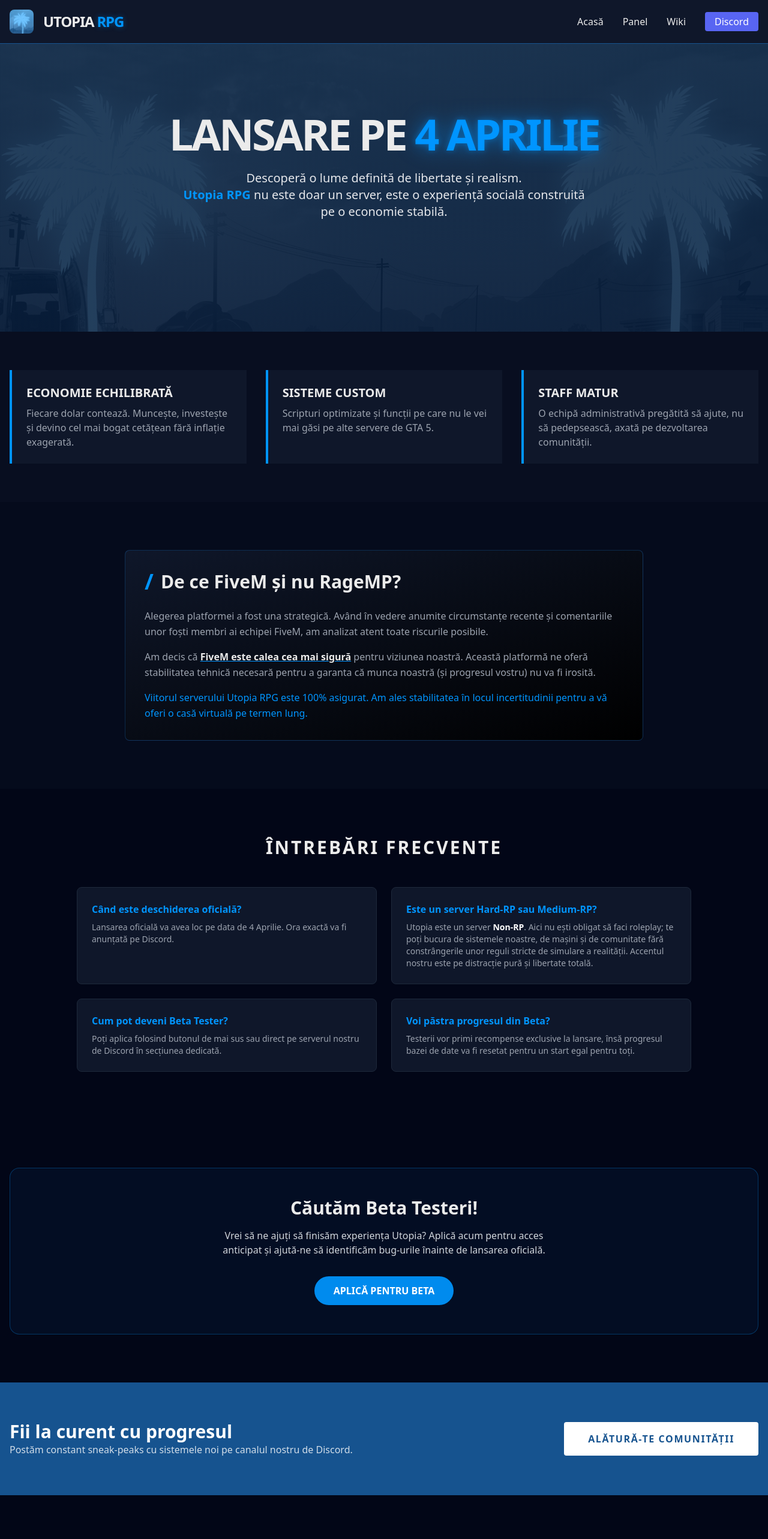
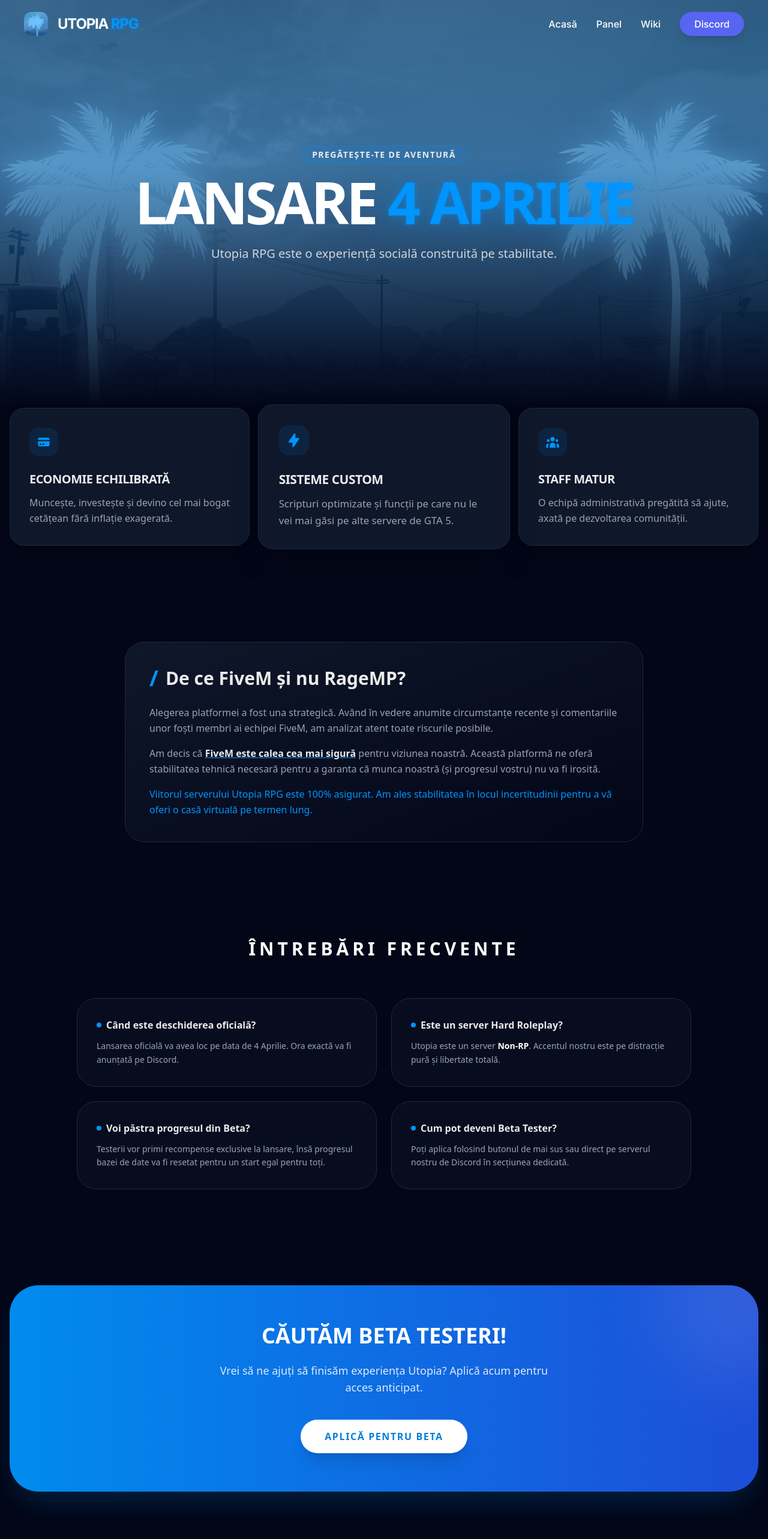
Before and after one commit to nvstre/utopia-site, an Angular app: page / in a window 1280 px wide. Shown: the top 2566 px of the page at 60% size. Before the commit the page ends 2493 px from the top, so only its background shows below. Built offline with nearby package versions, Linux system fonts and the light colour scheme.

Commit message:
feat: enhance home component with scroll detection and mobile menu toggle

```diff
--- a/src/app/pages/home/home.component.html
+++ b/src/app/pages/home/home.component.html
@@ -1,67 +1,105 @@
-<header class="bg-slate-900 border-b border-gta-blue-800 p-4 sticky top-0 z-50">
-    <div class="container mx-auto flex justify-between items-center">
-      <div class="flex items-center gap-4">
-        <img src="images/logo_utopia.png" alt="Logo Utopia" class="h-10 w-10 object-contain rounded-lg">
-        <span class="text-2xl font-bold text-gta-text tracking-tighter">UTOPIA <span class="text-gta-blue-500">RPG</span></span>
+<header
+  [ngClass]="isScrolled ? 'bg-slate-900/90 backdrop-blur-md border-slate-800/50 p-4' : 'bg-transparent border-transparent p-6'"
+  class="fixed top-0 left-0 right-0 z-[100] transition-all duration-300 border-b p-4 h-20 flex items-center">
+
+  <div class="container mx-auto flex justify-between items-center px-4">
+    <div class="flex items-center gap-4 group cursor-pointer">
+      <img src="images/logo_utopia.png" alt="Logo" class="h-10 w-10 object-contain rounded-xl transition-transform group-hover:scale-110">
+      <span class="text-2xl font-bold text-white tracking-tighter">UTOPIA <span class="text-gta-blue-500">RPG</span></span>
     </div>
 
-      <nav class="hidden md:flex gap-8 mt-1 text-gta-text font-medium">
-        <a routerLink="/" class="hover:text-gta-blue-500 transition">Acasă</a>
-        <a href="#" class="hover:text-gta-blue-500 transition">Panel</a>
-        <a href="#" class="hover:text-gta-blue-500 transition">Wiki</a>
-        <a routerLink="discord" class="hover:text-white/80 transition bg-[#5865F2] px-4 py-1 -mt-1 rounded text-white">Discord</a>
+    <nav class="hidden md:flex items-center gap-8 text-white font-medium">
+      <a routerLink="/" class="hover:text-gta-blue-400 transition-colors">Acasă</a>
+      <a href="#" class="hover:text-gta-blue-400 transition-colors">Panel</a>
+      <a href="#" class="hover:text-gta-blue-400 transition-colors">Wiki</a>
+      <a routerLink="discord" class="bg-[#5865F2] hover:bg-[#4752C4] px-6 py-2 rounded-full text-white transition-all shadow-lg active:scale-95">
+        Discord
+      </a>
     </nav>
+
+    <button (click)="toggleMobileMenu()" class="md:hidden text-white p-2 absolute right-7 z-[999]">
+      <svg *ngIf="!isMobileMenuOpen" class="w-8 h-8" fill="none" stroke="currentColor" viewBox="0 0 24 24">
+        <path stroke-linecap="round" stroke-linejoin="round" stroke-width="2" d="M4 6h16M4 12h16m-7 6h7"></path>
+      </svg>
+      <svg *ngIf="isMobileMenuOpen" class="w-8 h-8" fill="none" stroke="currentColor" viewBox="0 0 24 24">
+        <path stroke-linecap="round" stroke-linejoin="round" stroke-width="2" d="M6 18L18 6M6 6l12 12"></path>
+      </svg>
+    </button>
+  </div>
+
+  <div
+    class="fixed inset-0 bg-slate-950 z-[105] flex flex-col items-center justify-center gap-10 transition-all duration-500 md:hidden"
+    [ngClass]="isMobileMenuOpen ? 'translate-y-0 opacity-100' : '-translate-y-full opacity-0 pointer-events-none'">
+
+    <div class="flex flex-col items-center gap-8">
+        <a (click)="closeMenu()" routerLink="/" class="text-white text-3xl font-bold uppercase tracking-wide hover:text-gta-blue-500 transition-colors">Acasă</a>
+        <a (click)="closeMenu()" href="#" class="text-white text-3xl font-bold uppercase tracking-wide hover:text-gta-blue-500 transition-colors">Panel</a>
+        <a (click)="closeMenu()" href="#" class="text-white text-3xl font-bold uppercase tracking-wide hover:text-gta-blue-500 transition-colors">Wiki</a>
+    </div>
+
+    <a (click)="closeMenu()" routerLink="discord" class="bg-[#5865F2] text-white px-14 py-5 rounded-full text-xl font-extrabold shadow-2xl shadow-blue-500/40 transform active:scale-95 transition-transform">
+      JOIN DISCORD
+    </a>
   </div>
 </header>
 
-  <main class="bg-slate-950 text-gta-text min-h-screen">
+<main class="bg-slate-950 text-gta-text min-h-screen font-sans">
 
-    <section class="relative h-[60vh] flex items-center justify-center overflow-hidden">
-
+  <section class="relative h-[85vh] flex items-center justify-center overflow-hidden">
     <div class="absolute inset-0 z-0">
       <div
-          class="w-full h-full bg-cover bg-center bg-fixed bg-no-repeat"
-          style="background-image: linear-gradient(rgba(2, 6, 23, 0.7), rgba(2, 6, 23, 0.7)), url('images/background_utopia.png');">
+        class="w-full h-full bg-cover bg-center bg-no-repeat"
+        style="background-image:
+          linear-gradient(to bottom, rgba(2, 6, 23, 0.4), rgba(2, 6, 23, 0)),
+          linear-gradient(to top, #020617 0%, rgba(2, 6, 23, 0) 60%),
+          url('images/background_utopia.png');">
       </div>
     </div>
 
     <div class="relative z-10 text-center px-4">
-        <h1 class="text-5xl md:text-7xl font-extrabold mb-6 uppercase tracking-tighter text-gta-text">
-          Lansare pe <span class="text-gta-blue-500 drop-shadow-[0_0_15px_rgba(0,149,255,0.5)]">4 Aprilie</span>
+      <div class="inline-block px-4 py-1 mb-4 border border-gta-blue-500/30 bg-gta-blue-500/10 backdrop-blur-sm rounded-full text-gta-blue-400 text-sm font-bold tracking-widest uppercase">
+        Pregătește-te de aventură
+      </div>
+      <h1 class="text-6xl md:text-8xl font-black mb-6 uppercase tracking-tighter text-white">
+        Lansare <span class="text-gta-blue-500 drop-shadow-[0_0_25px_rgba(0,149,255,0.4)]">4 Aprilie</span>
       </h1>
-        <p class="max-w-2xl mx-auto text-gray-200 text-lg md:text-xl font-light leading-relaxed">
-          Descoperă o lume definită de libertate și realism. <br class="hidden md:block">
-          <span class="font-semibold text-gta-blue-500">Utopia RPG</span> nu este doar un server, este o experiență socială construită pe o economie stabilă.
+      <p class="max-w-2xl mx-auto text-gray-300 text-lg md:text-xl font-light">
+        Utopia RPG este o experiență socială construită pe stabilitate.
       </p>
+    </div>
+  </section>
 
-        <div class="mt-12 animate-bounce">
-            <svg class="w-6 h-6 mx-auto text-gta-blue-500" fill="none" stroke="currentColor" viewBox="0 0 24 24">
-                <path stroke-linecap="round" stroke-linejoin="round" stroke-width="2" d="Track 19 9l-7 7-7-7"></path>
-            </svg>
+  <section class="py-20 -mt-20 relative z-20">
+    <div class="container mx-auto grid md:grid-cols-3 gap-6 px-4">
+      <div class="p-8 rounded-3xl bg-slate-900 border border-slate-800 shadow-2xl hover:border-gta-blue-500/50 transition-all group">
+        <div class="w-12 h-12 bg-gta-blue-500/10 rounded-2xl flex items-center justify-center mb-6 text-gta-blue-500 group-hover:scale-110 transition">
+          <svg class="w-6 h-6" fill="currentColor" viewBox="0 0 20 20"><path d="M4 4a2 2 0 00-2 2v1h16V6a2 2 0 00-2-2H4z"></path><path fill-rule="evenodd" d="M18 9H2v5a2 2 0 002 2h12a2 2 0 002-2V9zM4 13a1 1 0 011-1h1a1 1 0 110 2H5a1 1 0 01-1-1zm5-1a1 1 0 100 2h1a1 1 0 100-2H9z" clip-rule="evenodd"></path></svg>
+        </div>
+        <h3 class="text-xl font-bold mb-3 uppercase tracking-tight">Economie Echilibrată</h3>
+        <p class="text-gray-400 leading-relaxed">Muncește, investește și devino cel mai bogat cetățean fără inflație exagerată.</p>
+      </div>
+
+      <div class="p-8 rounded-3xl bg-slate-900 border border-slate-800 shadow-2xl hover:border-gta-blue-500/50 transition-all group scale-105 bg-gradient-to-b from-slate-900 to-slate-900/50">
+        <div class="w-12 h-12 bg-gta-blue-500/10 rounded-2xl flex items-center justify-center mb-6 text-gta-blue-500 group-hover:scale-110 transition">
+          <svg class="w-6 h-6" fill="currentColor" viewBox="0 0 20 20"><path fill-rule="evenodd" d="M11.3 1.046A1 1 0 0112 2v5h4a1 1 0 01.82 1.573l-7 10A1 1 0 018 18v-5H4a1 1 0 01-.82-1.573l7-10a1 1 0 011.12-.38z" clip-rule="evenodd"></path></svg>
+        </div>
+        <h3 class="text-xl font-bold mb-3 uppercase tracking-tight">Sisteme Custom</h3>
+        <p class="text-gray-400 leading-relaxed">Scripturi optimizate și funcții pe care nu le vei mai găsi pe alte servere de GTA 5.</p>
+      </div>
+
+      <div class="p-8 rounded-3xl bg-slate-900 border border-slate-800 shadow-2xl hover:border-gta-blue-500/50 transition-all group">
+        <div class="w-12 h-12 bg-gta-blue-500/10 rounded-2xl flex items-center justify-center mb-6 text-gta-blue-500 group-hover:scale-110 transition">
+          <svg class="w-6 h-6" fill="currentColor" viewBox="0 0 20 20"><path d="M13 6a3 3 0 11-6 0 3 3 0 016 0zM18 8a2 2 0 11-4 0 2 2 0 014 0zM14 15a4 4 0 00-8 0v3h8v-3zM6 8a2 2 0 11-4 0 2 2 0 014 0zM16 18v-3a5.972 5.972 0 00-.75-2.906A3.005 3.005 0 0119 15v3h-3zM4.75 12.094A5.973 5.973 0 004 15v3H1v-3a3.005 3.005 0 013.75-2.906z"></path></svg>
+        </div>
+        <h3 class="text-xl font-bold mb-3 uppercase tracking-tight">Staff Matur</h3>
+        <p class="text-gray-400 leading-relaxed">O echipă administrativă pregătită să ajute, axată pe dezvoltarea comunității.</p>
       </div>
     </div>
   </section>
 
-    <section class="py-16 bg-slate-900/50">
-      <div class="container mx-auto grid md:grid-cols-3 gap-8 px-4">
-        <div class="p-6 border-l-4 border-gta-blue-500 bg-slate-900">
-          <h3 class="text-xl font-bold mb-2 uppercase">Economie Echilibrată</h3>
-          <p class="text-gray-400">Fiecare dolar contează. Muncește, investește și devino cel mai bogat cetățean fără inflație exagerată.</p>
-        </div>
-        <div class="p-6 border-l-4 border-gta-blue-500 bg-slate-900">
-          <h3 class="text-xl font-bold mb-2 uppercase">Sisteme Custom</h3>
-          <p class="text-gray-400">Scripturi optimizate și funcții pe care nu le vei mai găsi pe alte servere de GTA 5.</p>
-        </div>
-        <div class="p-6 border-l-4 border-gta-blue-500 bg-slate-900">
-          <h3 class="text-xl font-bold mb-2 uppercase">Staff Matur</h3>
-          <p class="text-gray-400">O echipă administrativă pregătită să ajute, nu să pedepsească, axată pe dezvoltarea comunității.</p>
-        </div>
-      </div>
-    </section>
-
-    <section class="py-20 bg-slate-900/30">
+  <section class="py-20 bg-slate-950">
     <div class="container mx-auto px-4 max-w-4xl">
-        <div class="border border-gta-blue-800/50 p-8 rounded-lg bg-gradient-to-br from-slate-900 to-black">
+      <div class="border border-slate-800 p-10 rounded-[2rem] bg-gradient-to-br from-slate-900 to-slate-950 shadow-inner">
         <h2 class="text-3xl font-bold mb-6 flex items-center gap-3">
           <span class="text-gta-blue-500 text-4xl">/</span> De ce FiveM și nu RageMP?
         </h2>
@@ -81,53 +119,78 @@
   </section>
 
   <section class="py-20 container mx-auto px-4">
-      <h2 class="text-3xl font-bold text-center mb-12 uppercase tracking-widest">Întrebări Frecvente</h2>
+    <h2 class="text-3xl font-bold text-center mb-16 uppercase tracking-[0.2em] text-white">Întrebări Frecvente</h2>
 
     <div class="grid md:grid-cols-2 gap-6 max-w-5xl mx-auto">
-        <div class="bg-slate-900 p-6 rounded-lg border border-slate-800 hover:border-gta-blue-500/50 transition">
-          <h4 class="text-gta-blue-500 font-bold mb-2">Când este deschiderea oficială?</h4>
-          <p class="text-gray-400 text-sm">Lansarea oficială va avea loc pe data de 4 Aprilie. Ora exactă va fi anunțată pe Discord.</p>
+      <div class="bg-slate-900/40 p-8 rounded-[2rem] border border-slate-800 hover:border-gta-blue-500/30 transition-all">
+        <h4 class="text-gta-blue-400 font-bold mb-3 flex items-center gap-2">
+          <span class="w-2 h-2 bg-gta-blue-500 rounded-full"></span>
+          Când este deschiderea oficială?
+        </h4>
+        <p class="text-gray-400 text-sm leading-relaxed">Lansarea oficială va avea loc pe data de 4 Aprilie. Ora exactă va fi anunțată pe Discord.</p>
       </div>
 
-        <div class="bg-slate-900 p-6 rounded-lg border border-slate-800 hover:border-gta-blue-500/50 transition">
-          <h4 class="text-gta-blue-500 font-bold mb-2">Este un server Hard-RP sau Medium-RP?</h4>
-          <p class="text-gray-400 text-sm">
-            Utopia este un server <span class="text-white font-semibold">Non-RP</span>. Aici nu ești obligat să faci roleplay; te poți bucura de sistemele noastre, de mașini și de comunitate fără constrângerile unor reguli stricte de simulare a realității. Accentul nostru este pe distracție pură și libertate totală.
+      <div class="bg-slate-900/40 p-8 rounded-[2rem] border border-slate-800 hover:border-gta-blue-500/30 transition-all">
+        <h4 class="text-gta-blue-400 font-bold mb-3 flex items-center gap-2">
+          <span class="w-2 h-2 bg-gta-blue-500 rounded-full"></span>
+          Este un server Hard Roleplay?
+        </h4>
+        <p class="text-gray-400 text-sm leading-relaxed">
+          Utopia este un server <span class="text-white font-semibold">Non-RP</span>. Accentul nostru este pe distracție pură și libertate totală.
         </p>
       </div>
 
-        <div class="bg-slate-900 p-6 rounded-lg border border-slate-800 hover:border-gta-blue-500/50 transition">
-          <h4 class="text-gta-blue-500 font-bold mb-2">Cum pot deveni Beta Tester?</h4>
-          <p class="text-gray-400 text-sm">Poți aplica folosind butonul de mai sus sau direct pe serverul nostru de Discord în secțiunea dedicată.</p>
+      <div class="bg-slate-900/40 p-8 rounded-[2rem] border border-slate-800 hover:border-gta-blue-500/30 transition-all">
+        <h4 class="text-gta-blue-400 font-bold mb-3 flex items-center gap-2">
+          <span class="w-2 h-2 bg-gta-blue-500 rounded-full"></span>
+          Voi păstra progresul din Beta?
+        </h4>
+        <p class="text-gray-400 text-sm leading-relaxed">
+          Testerii vor primi recompense exclusive la lansare, însă progresul bazei de date va fi resetat pentru un start egal pentru toți.
+        </p>
       </div>
 
-        <div class="bg-slate-900 p-6 rounded-lg border border-slate-800 hover:border-gta-blue-500/50 transition">
-          <h4 class="text-gta-blue-500 font-bold mb-2">Voi păstra progresul din Beta?</h4>
-          <p class="text-gray-400 text-sm">Testerii vor primi recompense exclusive la lansare, însă progresul bazei de date va fi resetat pentru un start egal pentru toți.</p>
+      <div class="bg-slate-900/40 p-8 rounded-[2rem] border border-slate-800 hover:border-gta-blue-500/30 transition-all">
+        <h4 class="text-gta-blue-400 font-bold mb-3 flex items-center gap-2">
+          <span class="w-2 h-2 bg-gta-blue-500 rounded-full"></span>
+          Cum pot deveni Beta Tester?
+        </h4>
+        <p class="text-gray-400 text-sm leading-relaxed">
+          Poți aplica folosind butonul de mai sus sau direct pe serverul nostru de Discord în secțiunea dedicată.
+        </p>
+      </div>
+
+    </div>
+  </section>
+
+  <section class="py-20 container mx-auto px-4">
+    <div class="bg-gradient-to-r from-gta-blue-600 to-blue-700 rounded-[3rem] p-10 md:p-16 text-center shadow-2xl shadow-gta-blue-500/20 relative overflow-hidden">
+      <div class="absolute -top-24 -right-24 w-64 h-64 bg-white/10 rounded-full blur-3xl"></div>
+
+      <div class="relative z-10">
+        <h2 class="text-4xl font-black text-white mb-6 uppercase">Căutăm Beta Testeri!</h2>
+        <p class="mb-10 text-blue-100 max-w-xl mx-auto text-lg">
+          Vrei să ne ajuți să finisăm experiența Utopia? Aplică acum pentru acces anticipat.
+        </p>
+        <button
+          class="bg-white text-gta-blue-700 hover:bg-gray-100 px-10 py-4 rounded-full font-black uppercase tracking-widest transition-all transform hover:scale-105 active:scale-95 shadow-xl"
+          routerLink="discord"
+        >
+          APLICĂ PENTRU BETA
+        </button>
       </div>
     </div>
   </section>
 
-    <section class="py-20 container mx-auto px-4">
-      <div class="bg-gta-blue-800/10 border border-gta-blue-500/30 rounded-2xl p-8 md:p-12 text-center">
-        <h2 class="text-3xl font-bold mb-4">Căutăm Beta Testeri!</h2>
-        <p class="mb-8 text-gray-300 max-w-xl mx-auto">
-          Vrei să ne ajuți să finisăm experiența Utopia? Aplică acum pentru acces anticipat și ajută-ne să identificăm bug-urile înainte de lansarea oficială.
-        </p>
-        <button class="bg-gta-blue-600 hover:bg-gta-blue-500 text-white px-8 py-3 rounded-full font-bold transition-all transform hover:scale-105">
-          APLICĂ PENTRU BETA
-        </button>
+  <section class="py-12 bg-slate-900 border-t border-slate-800">
+    <div class="container mx-auto px-4 flex flex-col md:flex-row items-center justify-between gap-8">
+      <div class="text-center md:text-left">
+        <h2 class="text-2xl font-bold text-white">Fii la curent cu progresul</h2>
+        <p class="text-gray-500">Postăm constant sneak-peaks pe canalul nostru de Discord.</p>
       </div>
-    </section>
-
-    <section class="py-16 bg-gta-blue-800 text-white">
-      <div class="container mx-auto px-4 flex flex-col md:flex-row items-center justify-between gap-8">
-        <div>
-          <h2 class="text-3xl font-bold">Fii la curent cu progresul</h2>
-          <p class="opacity-80">Postăm constant sneak-peaks cu sistemele noi pe canalul nostru de Discord.</p>
-        </div>
-        <a routerLink="discord" class="bg-white text-gta-blue-800 px-10 py-4 rounded font-black uppercase tracking-widest hover:bg-gray-100 transition">
-          ALĂTURĂ-TE COMUNITĂȚII
+      <a routerLink="discord" class="group flex items-center gap-3 bg-slate-800 hover:bg-slate-700 px-8 py-4 rounded-2xl transition-all border border-slate-700">
+        <span class="font-bold uppercase tracking-wider text-white">Alătură-te</span>
+        <svg class="w-5 h-5 group-hover:translate-x-1 transition-transform" fill="none" stroke="currentColor" viewBox="0 0 24 24"><path stroke-linecap="round" stroke-linejoin="round" stroke-width="2" d="M13 7l5 5m0 0l-5 5m5-5H6"></path></svg>
       </a>
     </div>
   </section>
--- a/src/app/pages/home/home.component.ts
+++ b/src/app/pages/home/home.component.ts
@@ -1,14 +1,43 @@
-import { Component } from '@angular/core';
+import { CommonModule, DOCUMENT, NgClass } from '@angular/common';
+import { Component, HostListener, Inject } from '@angular/core';
 import { RouterLink } from '@angular/router';
 
 @Component({
   selector: 'app-home',
   imports: [
-    RouterLink
+    RouterLink,
+    NgClass,
+    CommonModule
   ],
   templateUrl: './home.component.html',
   styleUrl: './home.component.scss'
 })
 export class HomeComponent {
+  isScrolled = false;
+  isMobileMenuOpen = false;
+
+  constructor(@Inject(DOCUMENT) private document: Document) {}
+
+  @HostListener('window:scroll', [])
+  onWindowScroll() {
+    this.isScrolled = window.scrollY > 50;
+  }
+
+  toggleMobileMenu() {
+    this.isMobileMenuOpen = !this.isMobileMenuOpen;
+
+    // Toggle scrolling on the body
+    if (this.isMobileMenuOpen) {
+      this.document.body.style.overflow = 'hidden';
+    } else {
+      this.document.body.style.overflow = 'auto';
+    }
+  }
+
+  // Helper to close menu when a link is clicked
+  closeMenu() {
+    this.isMobileMenuOpen = false;
+    this.document.body.style.overflow = 'auto';
+  }
 
 }
--- a/src/styles.scss
+++ b/src/styles.scss
@@ -10,7 +10,7 @@
 
 body {
     font-family: 'Inter', sans-serif;
-    @apply bg-slate-950 font-sans antialiased;
+    @apply bg-slate-950 antialiased;
 }
 
 .tracking-tighter span {
```
Lines whose indentation alone changed are shown as unchanged.
